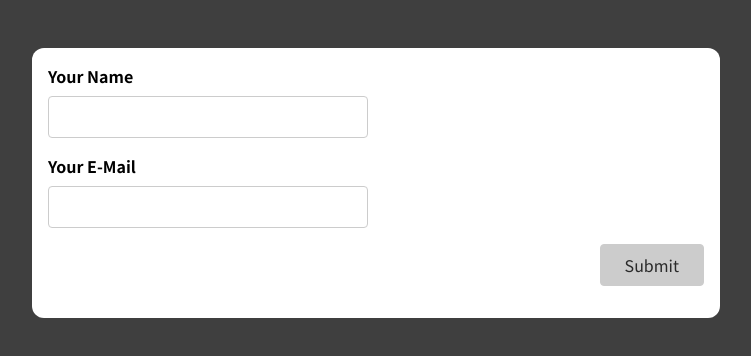
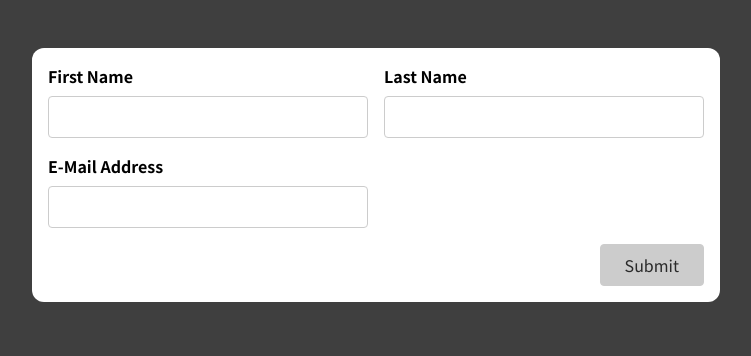
Before and after one commit to sara1989mohammadi/validation-form-react, a React (Create React App) app: page / in a window 1280 px wide. Shown: the top 356 px of the page, without its empty margins (264-1015 px from the left). Built offline with nearby package versions, Linux system fonts and the light colour scheme.

Commit message:
complete basic component

```diff
--- a/src/App.js
+++ b/src/App.js
@@ -1,9 +1,10 @@
-import SimpleInput from "./components/SimpleInput";
-
+// import SimpleInput from "./components/SimpleInput";
+import BasicForm from "./components/BasicForm";
 function App() {
   return (
     <div className="app">
-      <SimpleInput />
+      {/* <SimpleInput /> */}
+      <BasicForm />
     </div>
   );
 }
--- a/src/components/BasicForm.js
+++ b/src/components/BasicForm.js
@@ -1,22 +1,108 @@
+import useInput from "../hooks/use-input";
+
+const isNotEmpty = (value) => value.trim() !== "";
+const isEmail = (value) => value.includes("@");
+
 const BasicForm = (props) => {
+  const {
+    value: firstNameValue,
+    isValid: firstNameIsValid,
+    hasError: firstNameHasError,
+    valueInputChangeHandler: firstNameChangeHandler,
+    valueInputBluerHandler: firstNameBlurHandler,
+    reset: resetFirstName,
+  } = useInput(isNotEmpty);
+  const {
+    value: lastNameValue,
+    isValid: lastNameIsValid,
+    hasError: lastNameHasError,
+    valueInputChangeHandler: lastNameChangeHandler,
+    valueInputBluerHandler: lastNameBlurHandler,
+    reset: resetLastName,
+  } = useInput(isNotEmpty);
+  const {
+    value: emailValue,
+    isValid: emailIsValid,
+    hasError: emailHasError,
+    valueInputChangeHandler: emailChangeHandler,
+    valueInputBluerHandler: emailBlurHandler,
+    reset: resetEmail,
+  } = useInput(isEmail);
+
+  let formIsValid = false;
+
+  if (firstNameIsValid && lastNameIsValid && emailIsValid) {
+    formIsValid = true;
+  }
+
+  const submitHandler = (event) => {
+    event.preventDefault();
+
+    if (!formIsValid) {
+      return;
+    }
+
+    console.log("Submitted!");
+    console.log(firstNameValue, lastNameValue, emailValue);
+
+    resetFirstName();
+    resetLastName();
+    resetEmail();
+  };
+
+  const firstNameClasses = firstNameHasError
+    ? "form-control invalid"
+    : "form-control";
+  const lastNameClasses = lastNameHasError
+    ? "form-control invalid"
+    : "form-control";
+  const emailClasses = emailHasError ? "form-control invalid" : "form-control";
+
   return (
-    <form>
+    <form onSubmit={submitHandler}>
       <div className="control-group">
-        <div className="form-control">
+        <div className={firstNameClasses}>
           <label htmlFor="name">First Name</label>
-          <input type="text" id="name" />
+          <input
+            type="text"
+            id="name"
+            value={firstNameValue}
+            onChange={firstNameChangeHandler}
+            onBlur={firstNameBlurHandler}
+          />
+          {firstNameHasError && (
+            <p className="error-text">Please enter a first name.</p>
+          )}
         </div>
-        <div className="form-control">
+        <div className={lastNameClasses}>
           <label htmlFor="name">Last Name</label>
-          <input type="text" id="name" />
+          <input
+            type="text"
+            id="name"
+            value={lastNameValue}
+            onChange={lastNameChangeHandler}
+            onBlur={lastNameBlurHandler}
+          />
+          {lastNameHasError && (
+            <p className="error-text">Please enter a last name.</p>
+          )}
         </div>
       </div>
-      <div className="form-control">
+      <div className={emailClasses}>
         <label htmlFor="name">E-Mail Address</label>
-        <input type="text" id="name" />
+        <input
+          type="text"
+          id="name"
+          value={emailValue}
+          onChange={emailChangeHandler}
+          onBlur={emailBlurHandler}
+        />
+        {emailHasError && (
+          <p className="error-text">Please enter a valid email address.</p>
+        )}
       </div>
       <div className="form-actions">
-        <button>Submit</button>
+        <button disabled={!formIsValid}>Submit</button>
       </div>
     </form>
   );
--- a/src/components/SimpleInput.js
+++ b/src/components/SimpleInput.js
@@ -1,4 +1,4 @@
-import React, { useState } from "react";
+import React from "react";
 import UseInput from "../hooks/use-input";
 const SimpleInput = (props) => {
   const {
```
